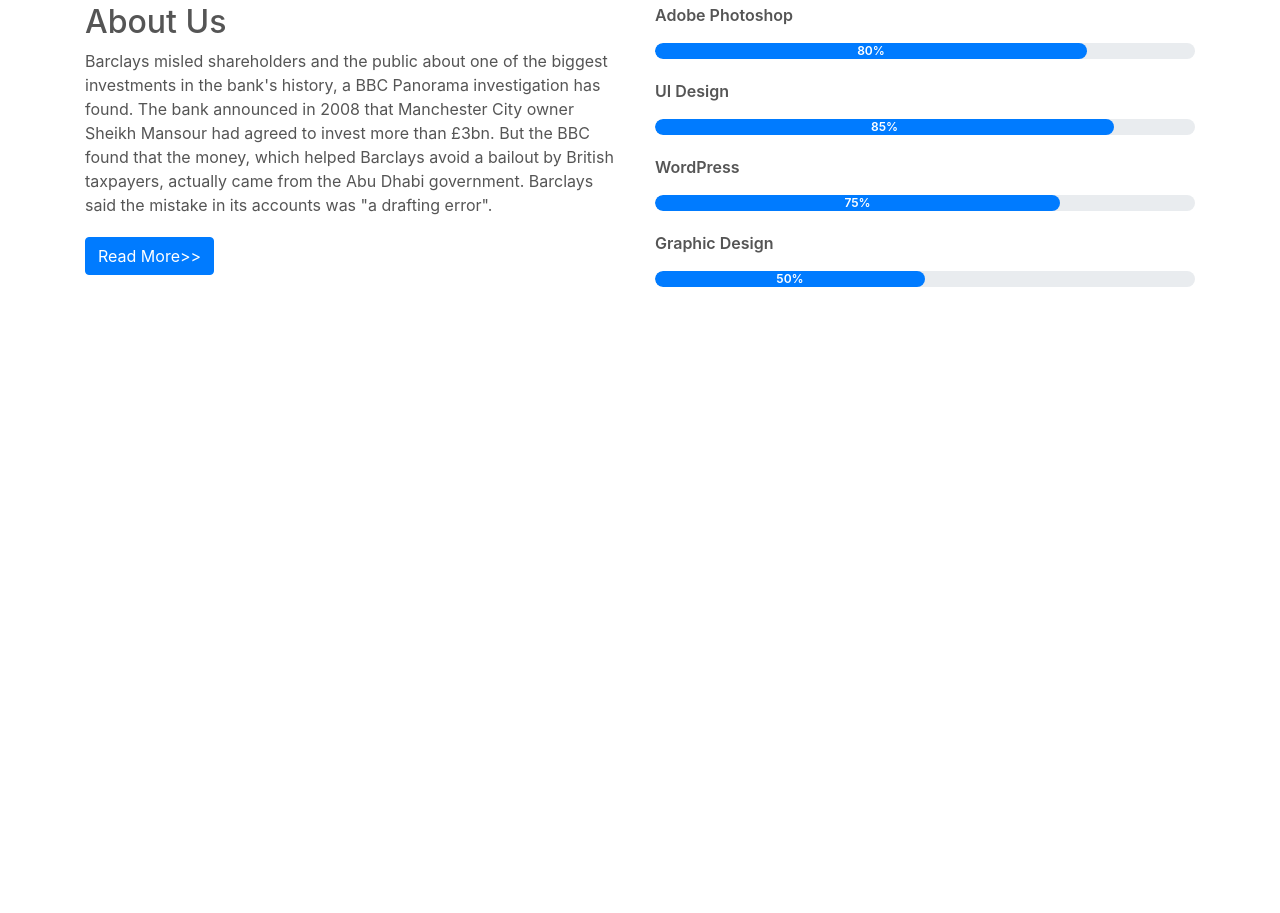
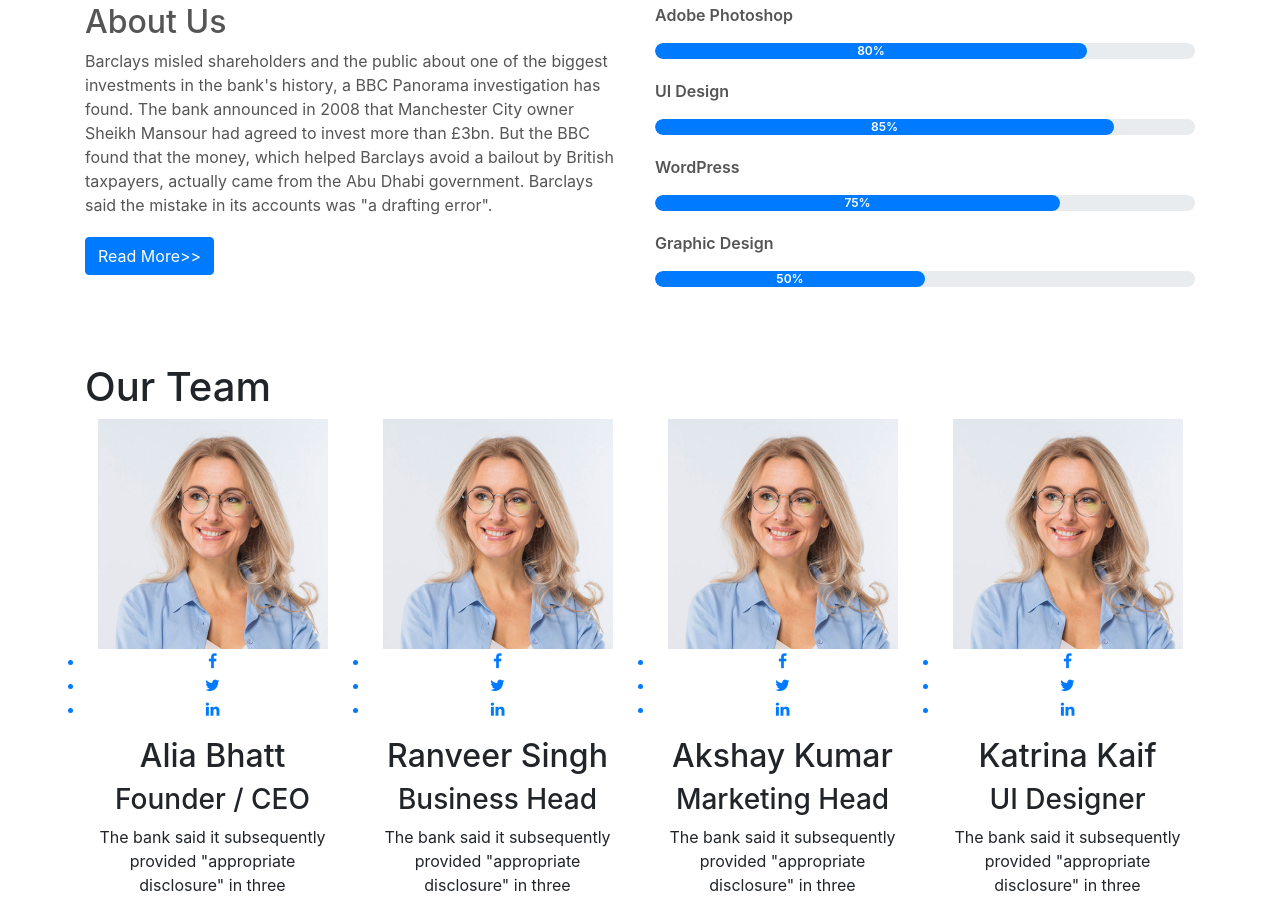
Before and after one commit to arpitsomani8/Business-Website-Bootstrap, a website: page index.html in a window 1280 px wide. Shown: the part 965-1878 px from the top of the page. Before the commit the page ends 1328 px from the top, so only its background shows below. Drawn offline with nearby package versions, Linux system fonts and the light colour scheme.

Commit message:
team members

```diff
--- a/index.html
+++ b/index.html
@@ -119,5 +119,69 @@
     </div>
 </section>
 
+<section id="team">
+    <div class="container">
+        <h1>Our Team</h1>
+        <div class="row">
+            <div class="col-md-3 porfile-pic text-center">
+                <div class="img-box">
+                    <img src="img/a.jpg" class="img-responsive">
+                <ul>
+                    <a href="#"><li> <i class="fa fa-facebook"></i></li></a>
+                    <a href="#"><li> <i class="fa fa-twitter"></i></li></a>
+                    <a href="#"><li> <i class="fa fa-linkedin"></i></li></a>
+                </ul>
+                </div>
+                <h2>Alia Bhatt</h2>
+                <h3>Founder / CEO</h3>
+                <p>The bank said it subsequently provided "appropriate disclosure" in three</p>
+
+            </div>
+            <div class="col-md-3 porfile-pic text-center">
+                <div class="img-box">
+                    <img src="img/a.jpg" class="img-responsive">
+                <ul>
+                    <a href="#"><li> <i class="fa fa-facebook"></i></li></a>
+                    <a href="#"><li> <i class="fa fa-twitter"></i></li></a>
+                    <a href="#"><li> <i class="fa fa-linkedin"></i></li></a>
+                </ul>
+                </div>
+                <h2>Ranveer Singh</h2>
+                <h3>Business Head</h3>
+                <p>The bank said it subsequently provided "appropriate disclosure" in three</p>
+
+            </div>
+            <div class="col-md-3 porfile-pic text-center">
+                <div class="img-box">
+                    <img src="img/a.jpg" class="img-responsive">
+                <ul>
+                    <a href="#"><li> <i class="fa fa-facebook"></i></li></a>
+                    <a href="#"><li> <i class="fa fa-twitter"></i></li></a>
+                    <a href="#"><li> <i class="fa fa-linkedin"></i></li></a>
+                </ul>
+                </div>
+                <h2>Akshay Kumar</h2>
+                <h3>Marketing Head</h3>
+                <p>The bank said it subsequently provided "appropriate disclosure" in three</p>
+
+            </div>
+            <div class="col-md-3 porfile-pic text-center">
+                <div class="img-box">
+                    <img src="img/a.jpg" class="img-responsive">
+                <ul>
+                    <a href="#"><li> <i class="fa fa-facebook"></i></li></a>
+                    <a href="#"><li> <i class="fa fa-twitter"></i></li></a>
+                    <a href="#"><li> <i class="fa fa-linkedin"></i></li></a>
+                </ul>
+                </div>
+                <h2>Katrina Kaif</h2>
+                <h3>UI Designer</h3>
+                <p>The bank said it subsequently provided "appropriate disclosure" in three</p>
+
+            </div>
+        </div>
+    </div>
+</section>
+
 	</body>
 	</html>
```
